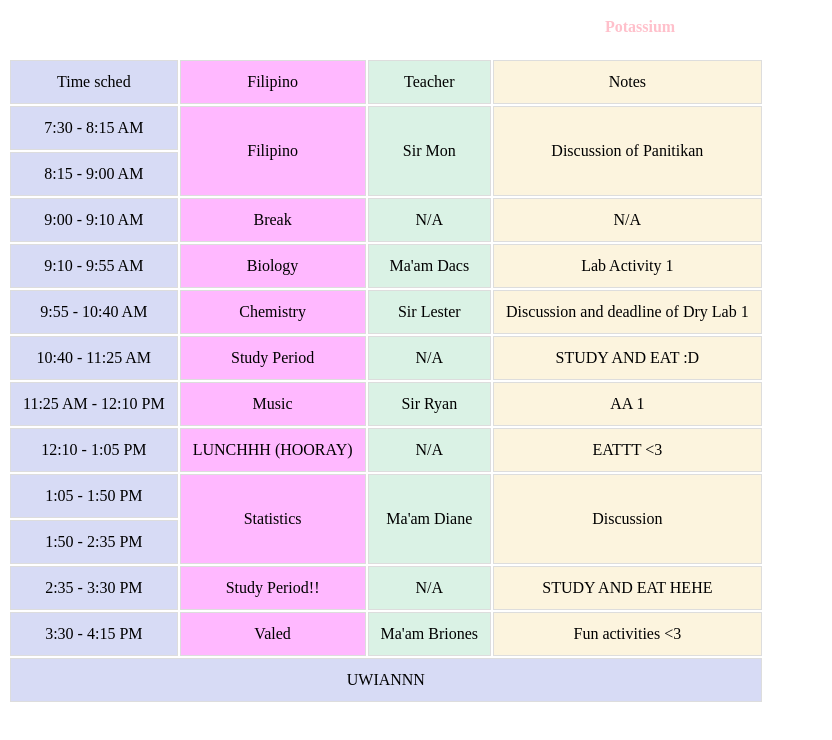
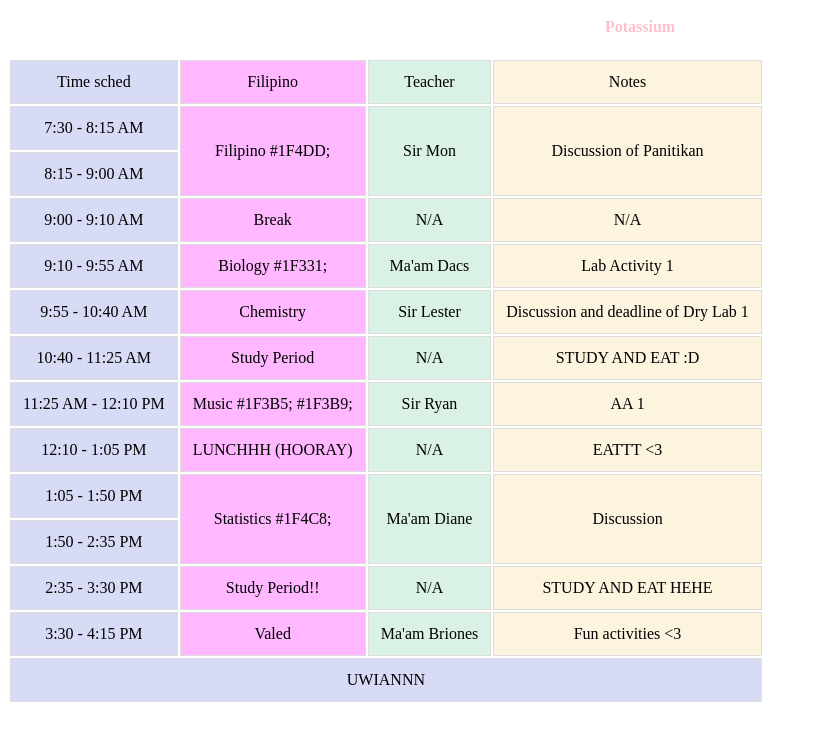
Before and after one commit to maggie-velasco/CS3_2nd-Qtr-Portfolio, a plain HTML site: page mondie.html in a window 1280 px wide. Shown: the part 48-788 px from the top of the page, without its empty margins (0-832 px from the left). Drawn offline with Linux system fonts and the light colour scheme.

Commit message:
Update mondie.html

```diff
--- a/mondie.html
+++ b/mondie.html
@@ -21,7 +21,7 @@
       </tr>
       <tr>
         <td>7:30 - 8:15 AM</td>
-        <td rowspan = "2" >Filipino</td>
+        <td rowspan = "2" >Filipino #1F4DD;</td>
         <td rowspan = "2" >Sir Mon</td>
         <td rowspan = "2">Discussion of Panitikan</td>
       </tr>
@@ -36,7 +36,7 @@
       </tr>
       <tr>
         <td>9:10 - 9:55 AM</td>
-        <td>Biology</td>
+        <td>Biology #1F331;</td>
         <td>Ma'am Dacs</td>
         <td>Lab Activity 1</td>
       </tr>
@@ -54,7 +54,7 @@
       </tr>
       <tr>
         <td>11:25 AM - 12:10 PM</td>
-        <td>Music</td>
+        <td>Music #1F3B5; #1F3B9;</td>
         <td>Sir Ryan</td>
         <td>AA 1</td>
       </tr>
@@ -66,7 +66,7 @@
       </tr>
       <tr>
         <td>1:05 - 1:50 PM</td>
-        <td rowspan = "2">Statistics</td>
+        <td rowspan = "2">Statistics #1F4C8;</td>
         <td rowspan = "2">Ma'am Diane</td>
         <td rowspan = "2">Discussion</td>
       </tr>
```
